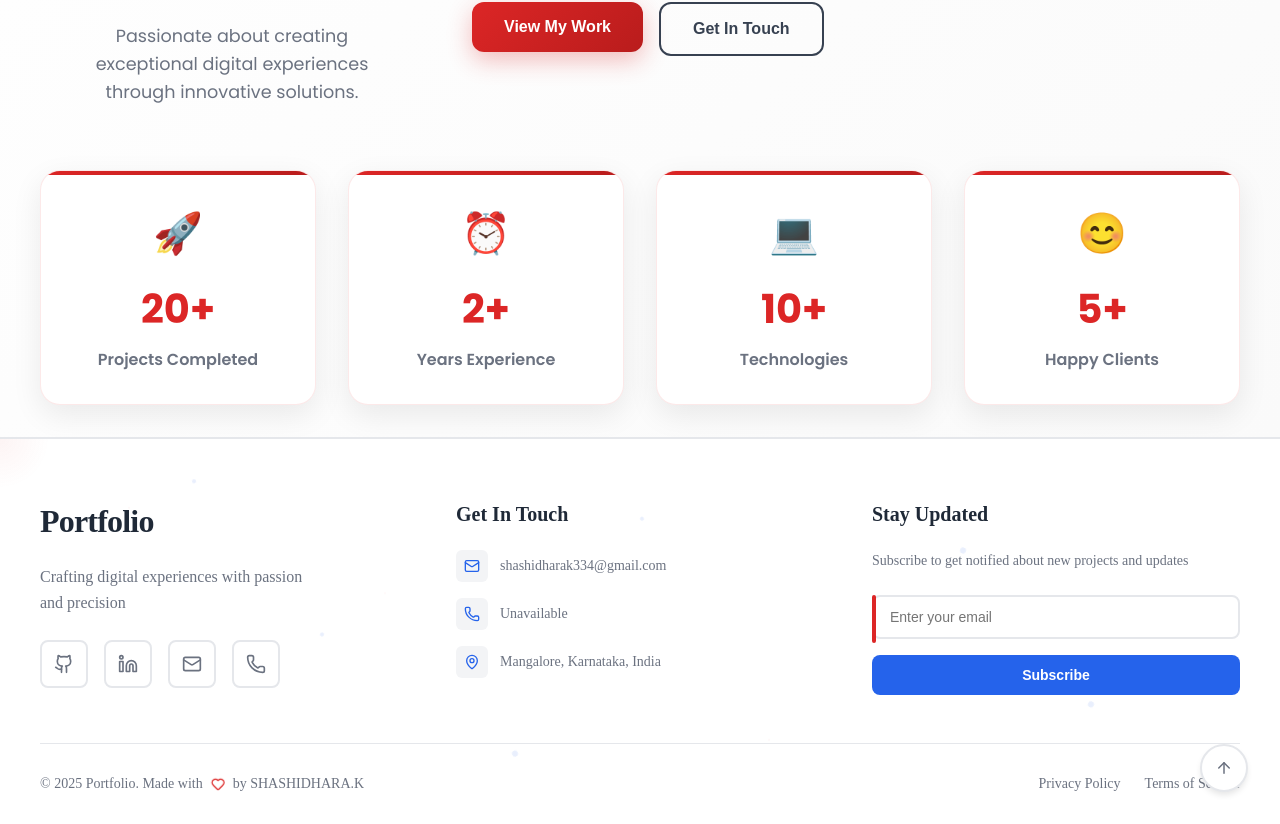
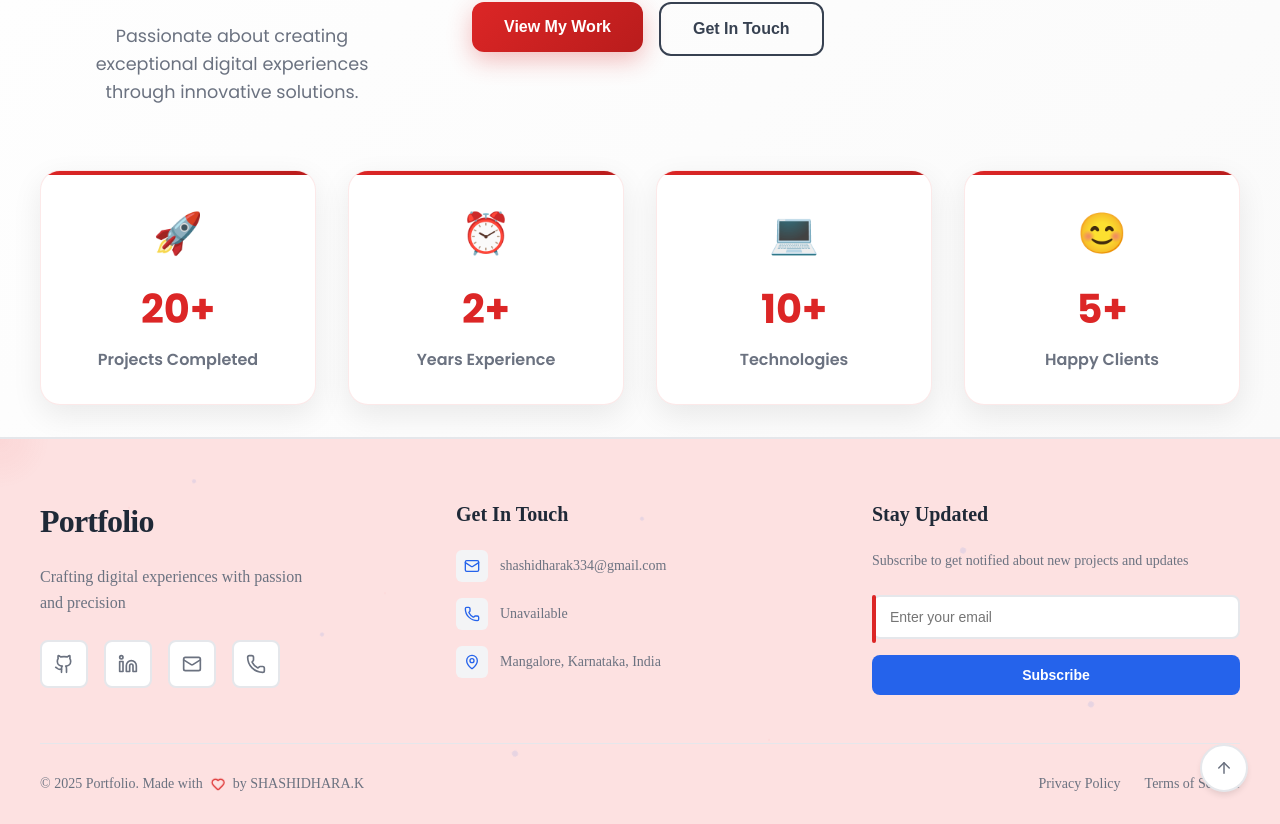
Before and after one commit to Shashidharak89/MY-PORTFOLIO, a Next.js app: page / in a window 1280 px wide. Shown: the part 510-1334 px from the top of the page. Built offline with nearby package versions, Linux system fonts and the light colour scheme.

Commit message:
footer color

```diff
--- a/src/app/components/styles/FooterC.css
+++ b/src/app/components/styles/FooterC.css
@@ -2,7 +2,7 @@
 
 .professional-footer-wrapper {
   position: relative;
-  background: #ffffff;
+  background:rgb(253, 225, 225);
   border-top: 2px solid #e5e7eb;
   padding: 4rem 2rem 2rem;
   overflow: hidden;
```
